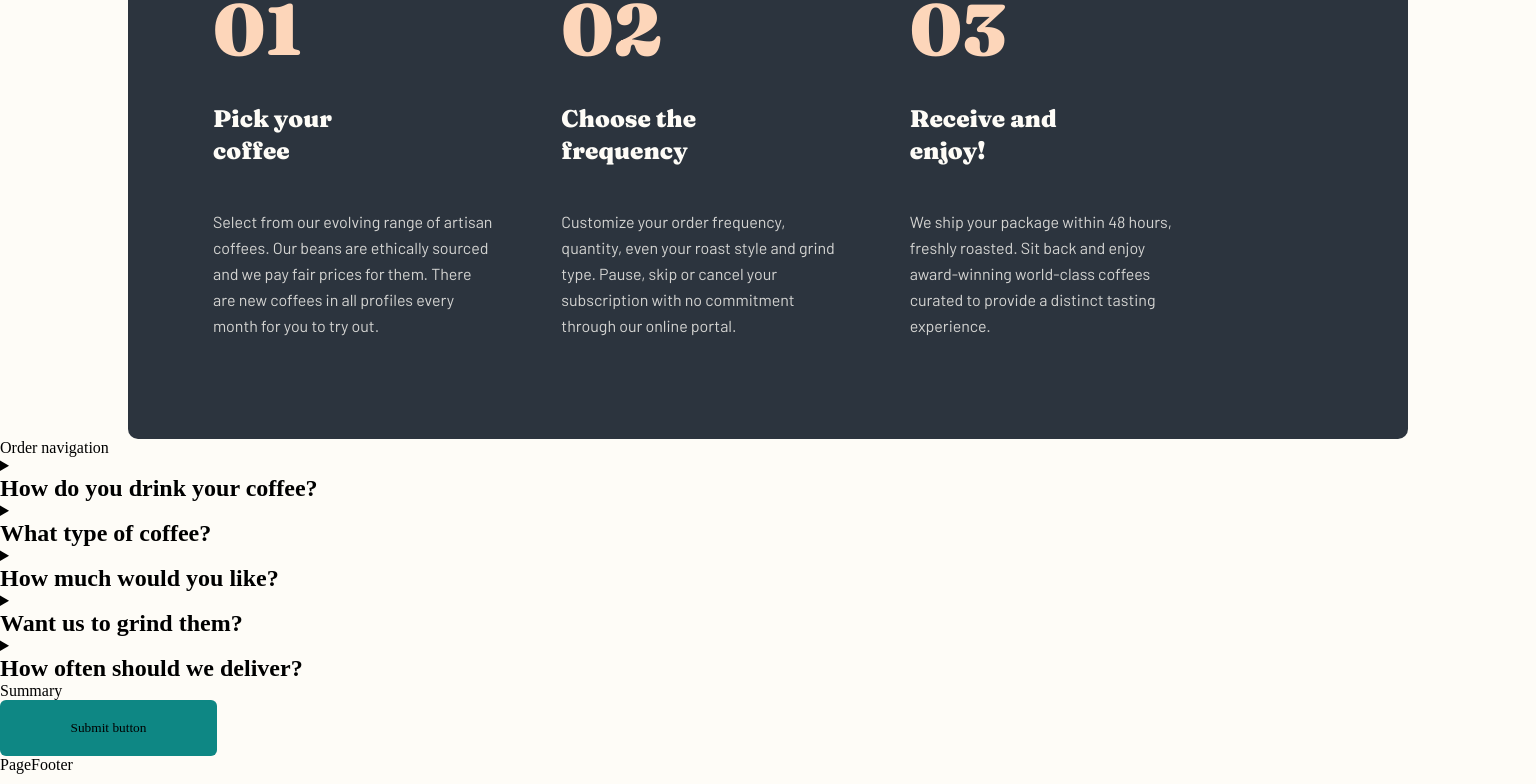
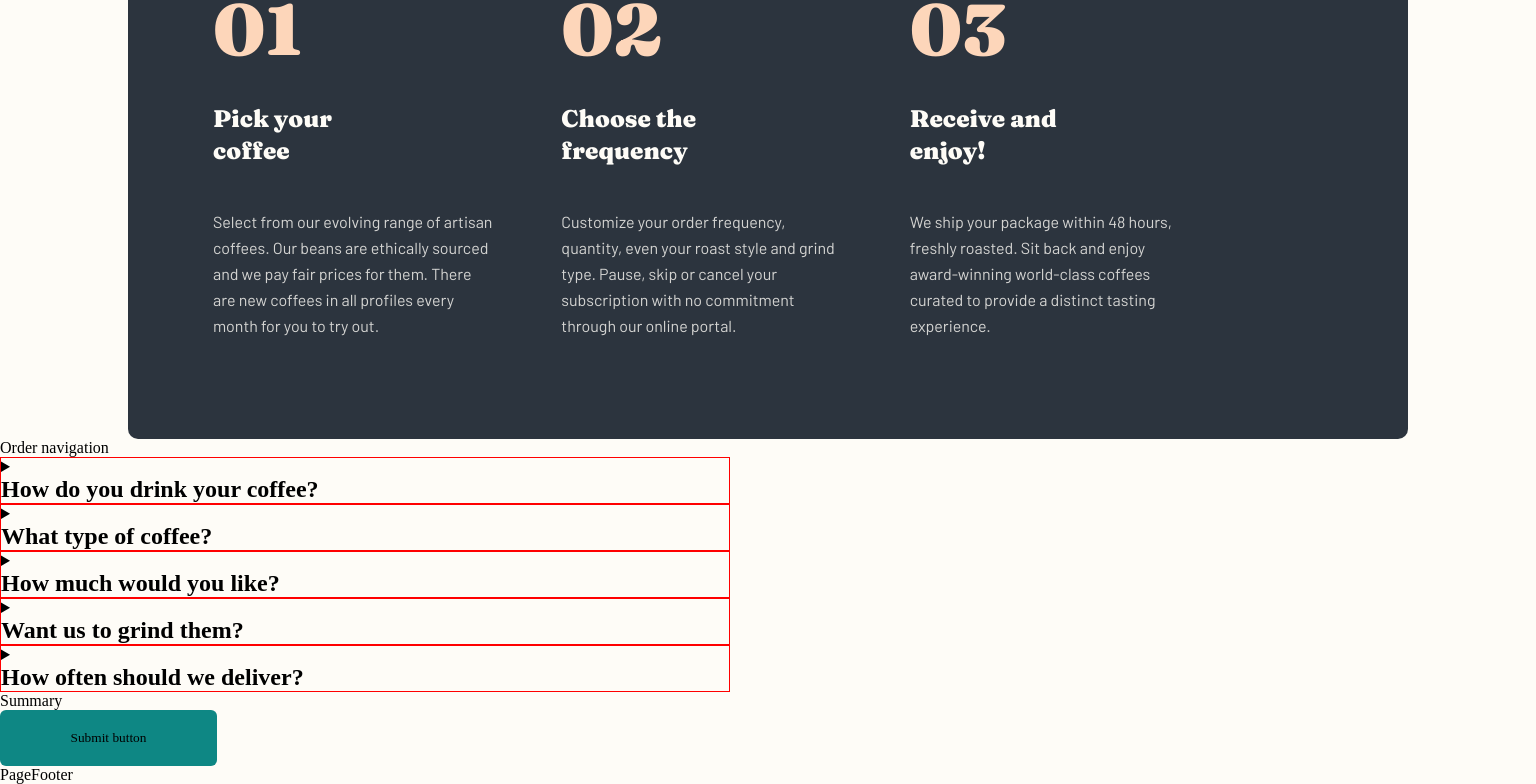
Before and after one commit to Marjolein-Kasman-de-Jong/coffeeroasters, a React (Vite) app: page /subscribe in a window 1536 px wide. Shown: the part 917-1701 px from the top of the page. Built offline with nearby package versions, Linux system fonts and the light colour scheme.

Commit message:
Style order form section

```diff
--- a/src/components/order-form-option/order-form-option.css
+++ b/src/components/order-form-option/order-form-option.css
@@ -1,5 +1,5 @@
 .order-form-option {
-    width: 87.47%;
+    width: 100%;
     max-width: 328px;
     padding: 24px 25px;
     display: flex;
@@ -11,7 +11,6 @@
 
 @media screen and (min-width: 768px) {
     .order-form-option {
-        width: 32.41%;
         max-width: 223px;
         padding: 32px 25px;
     }
@@ -19,7 +18,6 @@
 
 @media screen and (min-width: 1440px) {
     .order-form-option {
-        width: 100%;
         max-width: 228px;
         padding: 32px 28px;
         transition: background-color .3s;
--- a/src/components/order-form-section/order-form-section.css
+++ b/src/components/order-form-section/order-form-section.css
@@ -0,0 +1,41 @@
+.order-form-section {
+    border: 1px solid red;
+    width: 100%;
+    max-width: 328px;
+    margin: 0 auto;
+}
+
+@media screen and (min-width: 768px) {
+    .order-form-section {
+        max-width: 689px;
+    }
+}
+
+@media screen and (min-width: 1440px) {
+    .order-form-section {
+        max-width: 730px;
+        margin: unset;
+    }
+}
+
+.order-form-section fieldset {
+    display: flex;
+    flex-direction: column;
+    gap: 16px;
+    align-items: center;
+}
+
+@media screen and (min-width: 768px) {
+    .order-form-section fieldset {
+        flex-direction: row;
+        justify-content: center;
+        align-items: unset;
+        gap: 10px;
+    }
+}
+
+@media screen and (min-width: 1440px) {
+    .order-form-section fieldset {
+        gap: 23px;
+    }
+}
```
